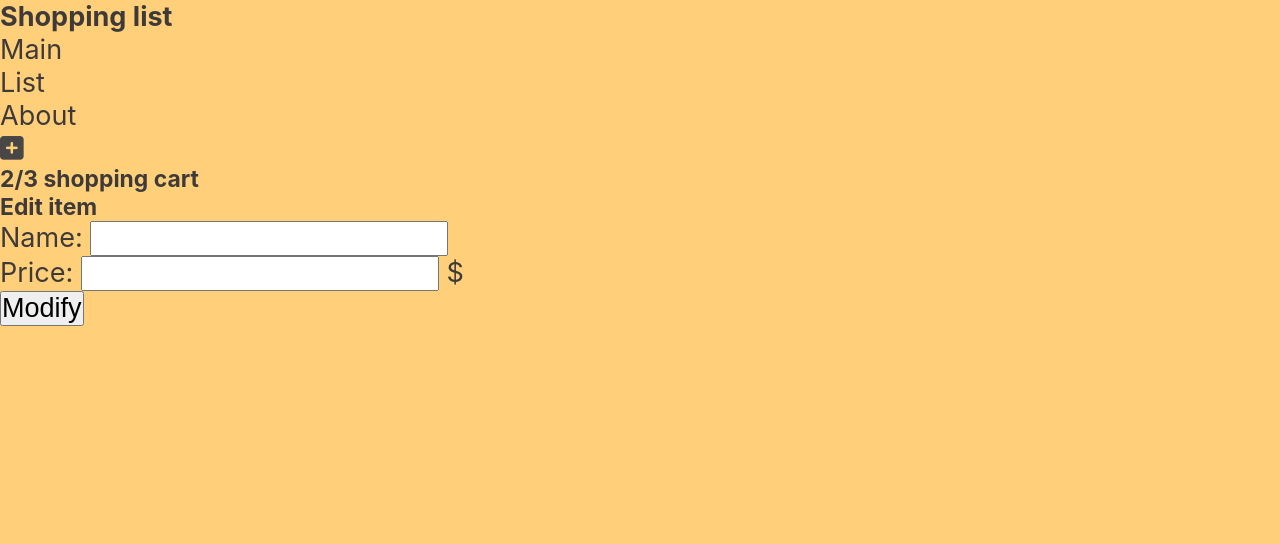
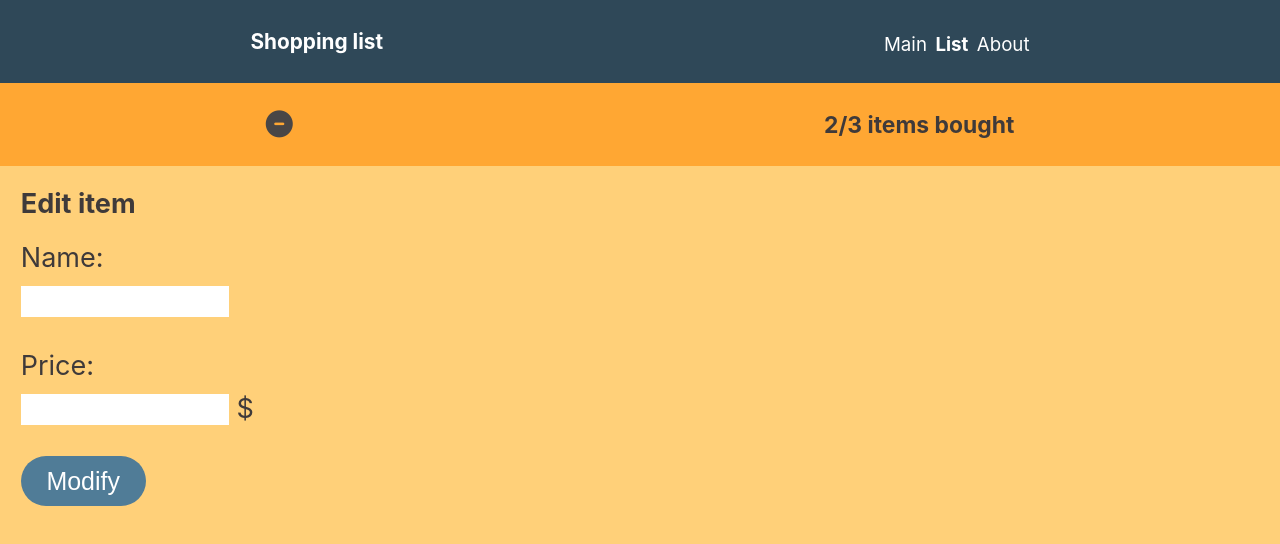
Before and after one commit to Alonsoe44/challenge4-EmilianoPolanco, a plain HTML site: page form.html in a window 1280 px wide. Drawn offline with Linux system fonts and the light colour scheme.

Commit message:
Visuals from form

```diff
--- a/form.html
+++ b/form.html
@@ -4,29 +4,32 @@
         <meta charset="UTF-8" />
         <meta http-equiv="X-UA-Compatible" content="IE=edge" />
         <meta name="viewport" content="width=device-width, initial-scale=1.0" />
-        <title>Document</title>
+        <link rel="icon" type="image/png" href="shopping-favicon.png" />
+        <title>Shopping card</title>
+        <link rel="stylesheet" href="style-form.css" />
         <script
             src="https://kit.fontawesome.com/4a193771ff.js"
             crossorigin="anonymous"
         ></script>
-        <link rel="stylesheet" href="style.css" />
     </head>
     <body>
-        <header>
-            <h1>Shopping list</h1>
-            <ul>
-                <li>Main</li>
-                <li>List</li>
-                <li>About</li>
-            </ul>
+        <header class="top-menu">
+            <h1 class="top-menu__title">Shopping list</h1>
+            <nav>
+                <ul>
+                    <li class="top-menu__navegation-box"><a>Main</a></li>
+                    <li class="top-menu__navegation-box bold"><a>List</a></li>
+                    <li class="top-menu__navegation-box"><a>About</a></li>
+                </ul>
+            </nav>
         </header>
         <main>
-            <section>
-                <i class="fas fa-plus-square"></i><icon></icon>
-                <h2>2/3 shopping cart</h2>
+            <section class="card-body__summary-bar">
+                <a href="index.html"><i class="fas fa-minus-circle"></i></a>
+                <h2 class="card-body__summary-text">2/3 items bought</h2>
             </section>
             <form>
-                <h2>Edit item</h2>
+                <h2 class="bigger-font">Edit item</h2>
                 <div class="form-example">
                     <label for="name">Name:</label>
                     <input type="text" name="name" id="name" required />
--- /dev/null
+++ b/style-form.css
@@ -0,0 +1,94 @@
+* {
+    margin: 0;
+    padding: 0;
+    box-sizing: 0;
+    font-size: 1.3rem;
+}
+body {
+    background-color: rgb(255, 208, 121);
+    color: rgb(63, 58, 58);
+    font-family: -apple-system, BlinkMacSystemFont, "Segoe UI", Roboto,
+        Helvetica, Arial, sans-serif, "Apple Color Emoji", "Segoe UI Emoji",
+        "Segoe UI Symbol";
+}
+.top-menu {
+    background-color: #2f4858;
+    display: flex;
+    justify-content: space-around;
+    height: 4rem;
+    align-items: center;
+}
+.top-menu__title {
+    font-size: 1rem;
+    color: white;
+}
+a {
+    text-decoration: none;
+    color: white;
+    font-size: 0.9rem;
+}
+
+.top-menu__navegation-box {
+    list-style: none outside none;
+}
+nav ul {
+    display: flex;
+    width: 7rem;
+    justify-content: space-between;
+}
+h2 {
+    font-size: 1.1rem;
+}
+.card-body__summary-bar {
+    display: flex;
+    height: 4rem;
+    background-color: rgb(255, 167, 51);
+    justify-content: space-around;
+    align-items: center;
+}
+.left-info {
+    display: flex;
+    width: 6rem;
+    justify-content: space-around;
+    align-items: center;
+    margin-left: 0.7rem;
+}
+
+i {
+    color: rgb(73, 70, 70);
+}
+.bold {
+    font-weight: bold;
+}
+label {
+    display: block;
+}
+form {
+    padding: 1rem;
+}
+input[type="text"] {
+    width: 10rem;
+    margin-top: 0.6rem;
+    margin-bottom: 1.5rem;
+    border: none;
+    background-color: white;
+}
+
+input[type="submit"] {
+    background-color: #507c97;
+    color: white;
+    width: 6rem;
+    height: 2.4rem;
+    border-radius: 40px;
+    font-size: 1.2rem;
+    border: none;
+}
+
+.bigger-font {
+    font-size: 1.3rem;
+    margin-bottom: 1rem;
+}
+
+.point:hover {
+    cursor: pointer;
+}
```
Also changed, not shown: index.html (+1 -1 lines).
